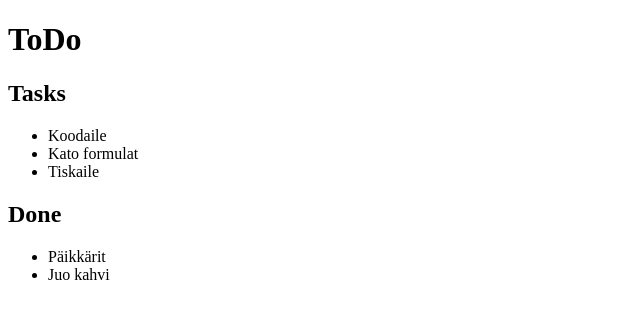
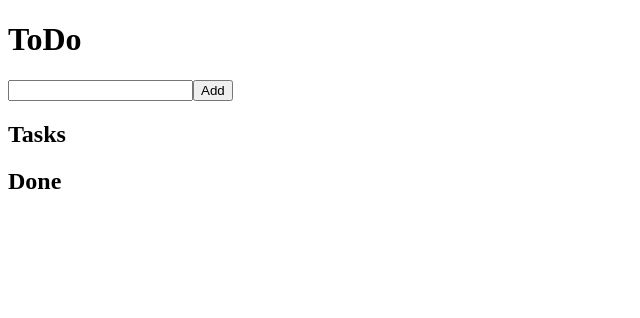
Before and after one commit to Oskahon/todo-app, a React (Create React App) app: page / in a window 1280 px wide. Shown: the top 318 px of the page, without its empty margins (0-640 px from the left). Built offline with nearby package versions, Linux system fonts and the light colour scheme.

Commit message:
Add functionality to add a new task
Added input field and a button for adding new tasks.

```diff
--- a/src/App.js
+++ b/src/App.js
@@ -1,13 +1,32 @@
 import { useState } from 'react'
 
 function App() {
-  const [tasks, setTasks] =
-    useState(['Koodaile', 'Kato formulat', 'Tiskaile'])
-  const [done, setDone] = useState(['Päikkärit', 'Juo kahvi'])
+  const [tasks, setTasks] = useState([])
+  const [completed, setCompleted] = useState([])
+  const [task, setTask] = useState('')
+
+  function addTask(event) {
+    event.preventDefault()
+
+    setTasks(tasks.concat((task)))
+    setTask('')
+  }
 
   return (
     <div>
       <h1>ToDo</h1>
+
+      <form onSubmit={addTask}>
+        <input
+          value={task}
+          name='task'
+          id='task-input'
+          onChange={({ target }) => {
+            setTask(target.value)
+          }}
+        />
+        <button type='submit'>Add</button>
+      </form>
 
       <h2>Tasks</h2>
       <ul>
@@ -23,8 +42,8 @@ function App() {
       <h2>Done</h2>
       <ul>
         {
-          done.map(task =>
-            <li key={done.indexOf(task)}>
+          completed.map(task =>
+            <li key={completed.indexOf(task)}>
               {task}
             </li>
           )
```
